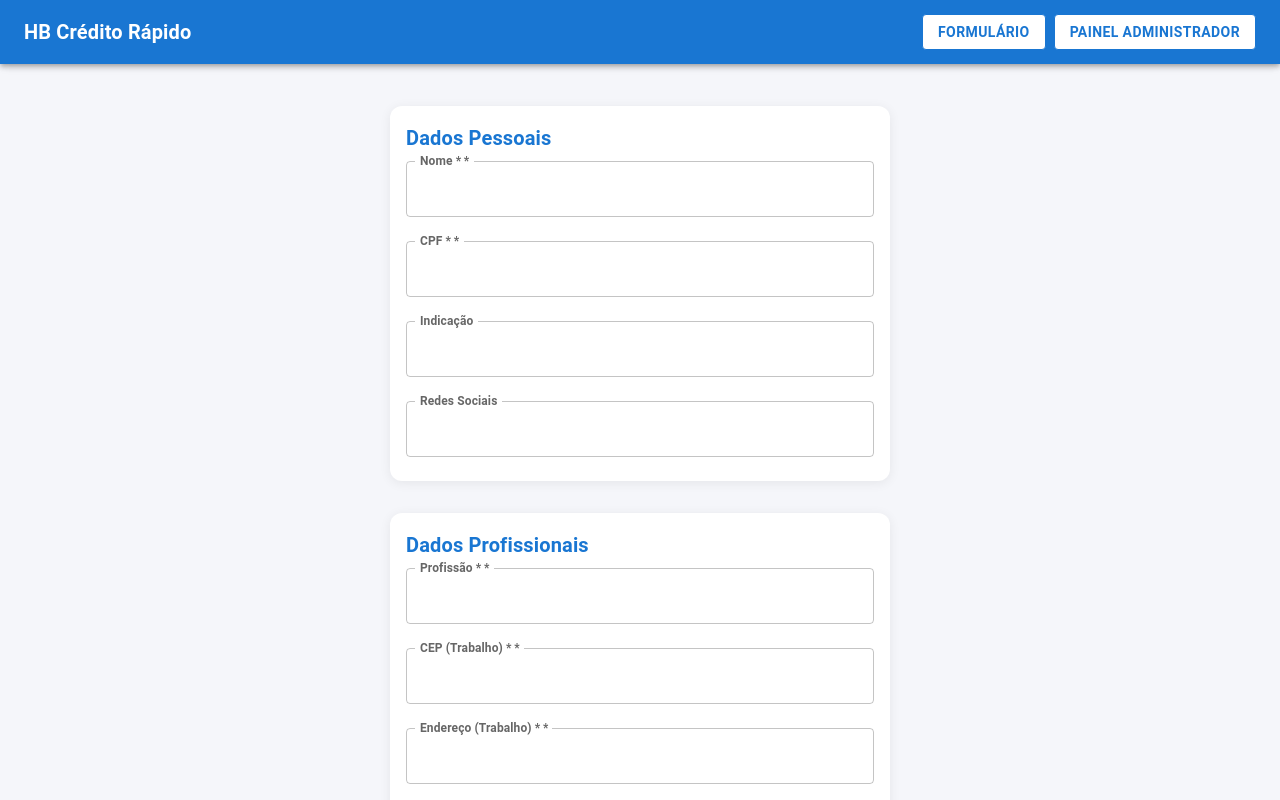
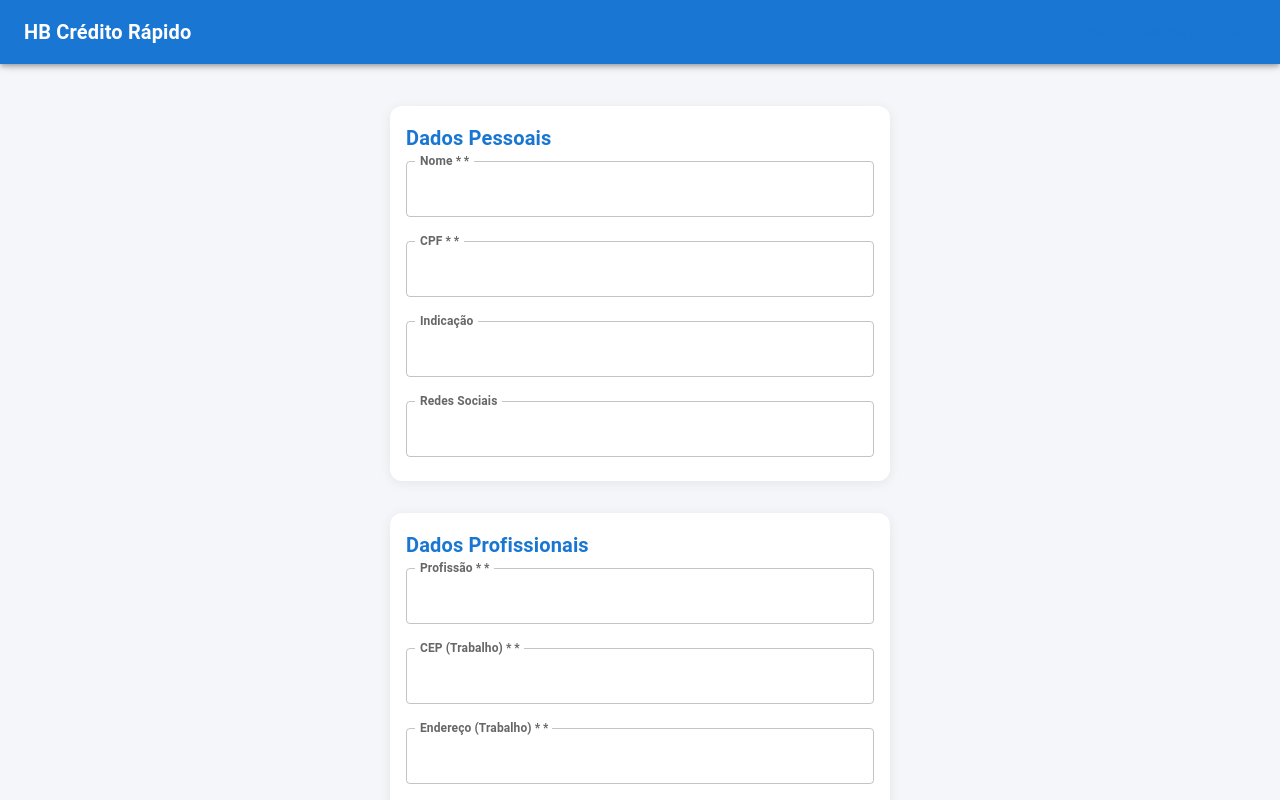
Before and after one commit to emprestimoshb/emprestimohb-frontend, a React (Create React App) app: page / in a window 1280 px wide. Shown: the top 800 px of the page. Built offline with nearby package versions, Linux system fonts and the light colour scheme.

Commit message:
Update Navbar.js

```diff
--- a/src/Navbar.js
+++ b/src/Navbar.js
@@ -13,19 +13,12 @@ function Navbar({ onSelect, adminLogado, onLogout }) {
           HB Crédito Rápido
         </Typography>
         <Box>
-          <Button
-            color="inherit"
-            variant="outlined"
-            sx={{ ml: 1, bgcolor: '#fff', color: '#1976d2', fontWeight: 'bold' }}
-            onClick={() => onSelect('formulario')}
-          >
-            Formulário
-          </Button>
           {!adminLogado && (
             <Button
-              color="inherit"
-              variant="outlined"
-              sx={{ ml: 1, bgcolor: '#fff', color: '#1976d2', fontWeight: 'bold' }}
+              color="primary"
+              variant="text"
+              size="small"
+              sx={{ ml: 1, fontWeight: 'bold', px: 2, minWidth: 0 }}
               onClick={() => onSelect('admin')}
             >
               Painel Administrador
@@ -35,7 +28,8 @@ function Navbar({ onSelect, adminLogado, onLogout }) {
             <Button
               color="error"
               variant="contained"
-              sx={{ ml: 2, fontWeight: 'bold' }}
+              size="small"
+              sx={{ ml: 2, fontWeight: 'bold', px: 2, minWidth: 0 }}
               onClick={onLogout}
             >
               Sair
```
